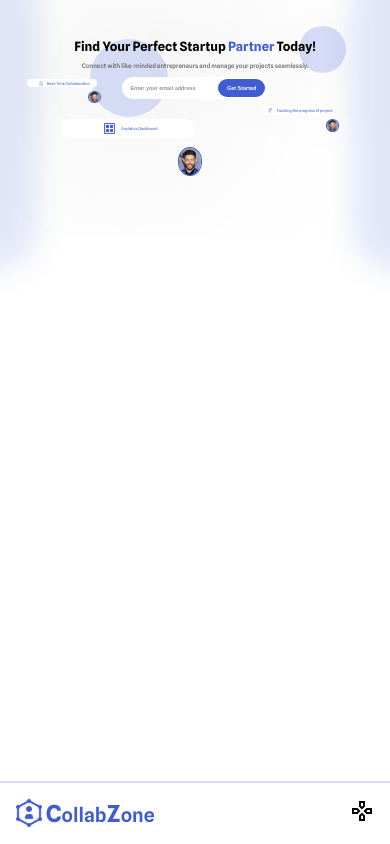
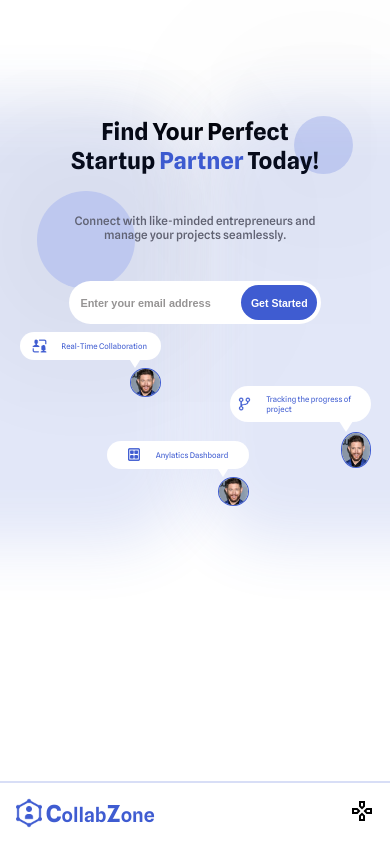
Before and after one commit to Stackashu/CollabZone, a React (Create React App) app: page / in a window 390 px wide. Shown: the top 844 px of the page. Built offline with nearby package versions, Linux system fonts and the light colour scheme.

Commit message:
home responsiveness create

```diff
--- a/src/styles/Landing/Home.module.css
+++ b/src/styles/Landing/Home.module.css
@@ -7,6 +7,7 @@
   background: white;
   position: relative;
 }
+
 .smallEclipse {
   position: absolute;
   right: 7%;
@@ -18,16 +19,15 @@
   box-shadow: 0 0 200px rgba(19, 19, 19, 0.4);
   animation: small 2s infinite cubic-bezier(0, 0, 1, 1);
 }
-
 @keyframes small {
   0% {
-    top: 1%;
+    top: 2%;
   }
   25% {
     top: 4%;
   }
   75% {
-    top: 8%;
+    top: 6%;
   }
   100% {
     top: 2%;
@@ -45,22 +45,21 @@
   box-shadow: 0 0 200px rgba(19, 19, 19, 0.4);
   animation: large 1.5s infinite cubic-bezier(0, 0, 1, 1);
 }
-
-
 @keyframes large {
   0% {
-    top: 4%;
+    top: 6%;
   }
   25% {
     top: 10%;
   }
   75% {
-    top: 20%;
+    top: 14%;
   }
   100% {
-    top: 4%;
+    top: 6%;
   }
 }
+
 
 .innerbox {
   padding: 3vw;
@@ -71,6 +70,7 @@
   align-items: center;
   text-align: center;
 }
+
 .hero {
   z-index: 1;
   display: flex;
@@ -79,17 +79,21 @@
   align-items: center;
   gap: 2vw;
 }
+
 .hero h1 {
   font-size: 3.3vw;
 }
+
 .hero h1 span {
   color: var(--basic-color);
 }
+
 .hero h3 {
   font-size: 1.6vw;
   color: rgb(104, 101, 101);
   font-weight: 500;
 }
+
 .form {
   gap: 2vw;
   display: flex;
@@ -112,9 +116,11 @@
   font-weight: 700;
   outline: none;
 }
+
 .form input::placeholder {
   color: rgb(150, 148, 148);
 }
+
 .form button {
   padding: 1.5vw 2.3vw;
   border-radius: 30px;
@@ -129,16 +135,11 @@
 .badge1 {
   position: absolute;
   z-index: 1;
-  animation: badge 2s infinite cubic-bezier(0, 0, 1, 1);
-}
-
-.badge1 {
-  position: absolute;
-  z-index: 1;
   top: 60%;
   width: 20%;
   animation: badge1 4s infinite cubic-bezier(0, 0, 1, 1);
 }
+
 .badge2 {
   position: absolute;
   z-index: 1;
@@ -168,6 +169,7 @@
     top: 58%;
   }
 }
+
 @keyframes badge2 {
   0% {
     top: 98%;
@@ -182,6 +184,7 @@
     top: 98%;
   }
 }
+
 @keyframes badge3 {
   0% {
     top: 88%;
@@ -196,3 +199,291 @@
     top: 88%;
   }
 }
+
+@media (max-width: 768px) {
+  .outerbox {
+    padding: 5vw;
+    margin: 8vw 5vw;
+    /* background: red; */
+  }
+  .smallEclipse {
+    width: 15vw;
+    height: 15vw;
+    right: 5%;
+    top: 20%;
+  }
+  @keyframes small {
+    0% {
+      top: 5%;
+    }
+    25% {
+      top: 8%;
+    }
+    75% {
+      top: 12%;
+    }
+    100% {
+      top: 5%;
+    }
+  }
+
+  .largEclipse {
+    width: 25vw;
+    height: 25vw;
+    left: 5%;
+    top: 15%;
+  }
+
+  @keyframes large {
+    0% {
+      top: 18%;
+    }
+    25% {
+      top: 20%;
+    }
+    75% {
+      top: 22%;
+    }
+    100% {
+      top: 18%;
+    }
+  }
+  .innerbox {
+    padding: 5vw;
+    /* background: red; */
+  }
+  .hero {
+    gap: 5vw;
+  }
+  .hero h1 {
+    font-size: 6vw;
+  }
+  .hero h3 {
+    font-size: 3vw;
+  }
+  .form {
+    gap: 4vw;
+    padding: 1vw;
+    box-shadow: 450px 20px 60px 200px var(--home-bg-color),
+    -450px 20px 60px 200px var(--home-bg-color);
+  }
+
+  .form input,
+  .form input:focus,
+  .form input:active {
+    font-size: 2.8vw;
+    margin: 1vw;
+    /* padding: 0vw 0vw; */
+  }
+  .form button {
+    padding: 3.5vw 3vw;
+    font-size: 3vw;
+    border-radius: 50px;
+    /* margin: 1vw; */
+  }
+  .badge1 {
+    top: 70%;
+    left: 0;
+    width: 25%;
+  }
+  .badge2 {
+    right: 40%;
+    width: 25%;
+  }
+  .badge3 {
+    right: 2%;
+    width: 31%;
+    width: 25%;
+  }
+
+  @keyframes badge1 {
+    0% {
+      top: 95%;
+    }
+    25% {
+      top: 100%;
+    }
+    75% {
+      top: 102%;
+    }
+    100% {
+      top: 95%;
+    }
+  }
+
+  @keyframes badge2 {
+    0% {
+      top: 108%;
+    }
+    25% {
+      top: 110%;
+    }
+    75% {
+      top: 112%;
+    }
+    100% {
+      top: 108%;
+    }
+  }
+
+  @keyframes badge3 {
+    0% {
+      top: 98%;
+    }
+    25% {
+      top: 100%;
+    }
+    75% {
+      top: 102%;
+    }
+    100% {
+      top: 98%;
+    }
+  }
+
+}
+
+@media (max-width: 480px) {
+  .outerbox {
+    padding: 5vw;
+    margin: 10vw 5vw;
+    /* background: red; */
+  }
+  .smallEclipse {
+    width: 15vw;
+    height: 15vw;
+    right: 5%;
+    top: 20%;
+  }
+  @keyframes small {
+    0% {
+      top: 18%;
+    }
+    25% {
+      top: 20%;
+    }
+    75% {
+      top: 22%;
+    }
+    100% {
+      top: 18%;
+    }
+  }
+
+  .largEclipse {
+    width: 25vw;
+    height: 25vw;
+    left: 5%;
+    top: 15%;
+  }
+
+  @keyframes large {
+    0% {
+      top: 38%;
+    }
+    25% {
+      top: 40%;
+    }
+    75% {
+      top: 42%;
+    }
+    100% {
+      top: 38%;
+    }
+  }
+  .innerbox {
+    padding: 5vw;
+    /* background: red; */
+    margin: 10vw 0vw;
+    /* gap: 5vw; */
+  }
+  .hero {
+    gap: 10vw;
+  }
+  .hero h1 {
+    font-size: 6vw;
+  }
+  .hero h3 {
+    font-size: 3vw;
+  }
+  .form {
+    gap: 0vw;
+    padding: 1vw;
+    box-shadow: 330px 20px 60px 200px var(--home-bg-color),
+    -330px 20px 60px 200px var(--home-bg-color);
+  }
+
+  .form input,
+  .form input:focus,
+  .form input:active {
+    font-size: 2.8vw;
+    margin: 1vw;
+    /* padding: 0vw 0vw; */
+  }
+  .form button {
+    padding: 3vw 2.5vw;
+    font-size: 2.7vw;
+    border-radius: 50px;
+    /* margin: 1vw; */
+  }
+  .badge1 {
+    top: 70%;
+    left: 0;
+    width: 35%;
+  }
+  .badge2 {
+    right: 40%;
+    width: 35%;
+  }
+  .badge3 {
+    right: 5%;
+    width: 31%;
+    width: 35%;
+  }
+
+  @keyframes badge1 {
+    0% {
+      top: 75%;
+    }
+    25% {
+      top: 80%;
+    }
+    75% {
+      top: 82%;
+    }
+    100% {
+      top: 75%;
+    }
+  }
+
+  @keyframes badge2 {
+    0% {
+      top: 108%;
+    }
+    25% {
+      top: 110%;
+    }
+    75% {
+      top: 112%;
+    }
+    100% {
+      top: 108%;
+    }
+  }
+
+  @keyframes badge3 {
+    0% {
+      top: 93%;
+    }
+    25% {
+      top: 95%;
+    }
+    75% {
+      top: 97%;
+    }
+    100% {
+      top: 93%;
+    }
+  }
+
+}
--- a/src/styles/Landing/MiniComponents/ProfileBadge.module.css
+++ b/src/styles/Landing/MiniComponents/ProfileBadge.module.css
@@ -5,7 +5,6 @@
   background: white;
   border-radius: 25px;
   gap: 0vw;
-
   font-family: "Spline Sans", serif;
 }
 
@@ -13,6 +12,7 @@
   width: 17%;
   padding: .5vw 1vw;
 }
+
 .box h4 {
   font-weight: 400;
   font-size: 1vw;
@@ -40,3 +40,70 @@
     border: 1.5px solid var(--basic-color);
     object-fit: cover;
 }
+
+/* Tablet View */
+@media (max-width: 768px) {
+  .box {
+    /* flex-direction: column; */
+    padding: 1vw;
+    gap: 2vw;
+
+  }
+
+  .pic {
+    width: 30%;
+    padding: 1vw;
+  }
+
+  .box h4 {
+    font-size: 1.8vw;
+  }
+
+  .downarrow {
+    bottom: -30%;
+    right: 10%;
+  }
+
+  .profile{
+    width: 35%;
+    height: 90%;
+    bottom: -130%;
+    right: -10%;
+  }
+}
+
+/* mobile view */
+@media (max-width: 460px) {
+  .box {
+    /* flex-direction: column; */
+    padding: 0vw;
+    gap: 0vw;
+    width: 115%;
+
+  }
+
+  .pic {
+    width: 20%;
+    padding: 1.5vw;
+  }
+
+  .box h4 {
+    font-size: 2vw;
+    padding: 2vw;
+  }
+
+  .downarrow {
+    bottom: -30%;
+    right: 0%;
+    border-left:2vw solid transparent;
+    border-right:2vw solid transparent;
+    border-top: 3vw solid white;
+  }
+
+  .profile{
+    width: 25%;
+    height: 100%;
+    bottom: -130%;
+    right: -15%;
+  }
+}
```
Also changed, not shown: src/components/Landing/Home.jsx (indentation only).
